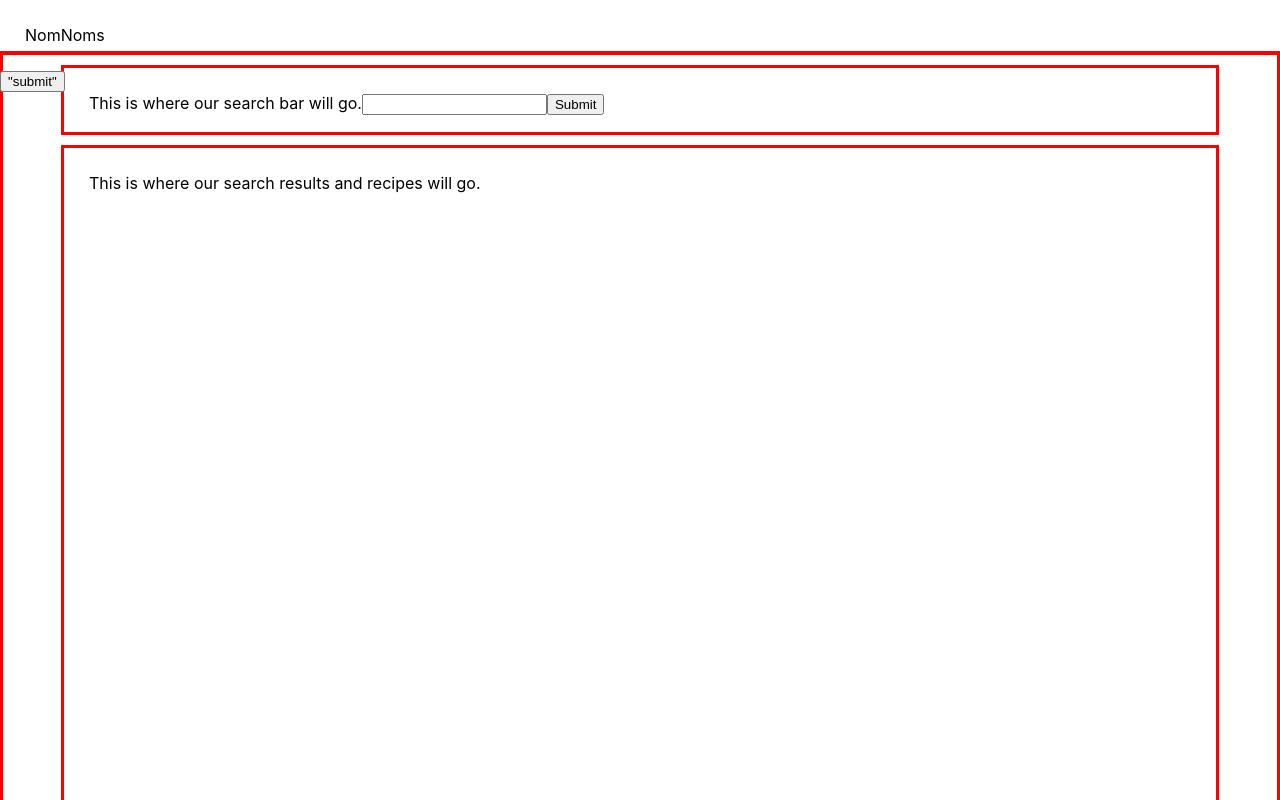
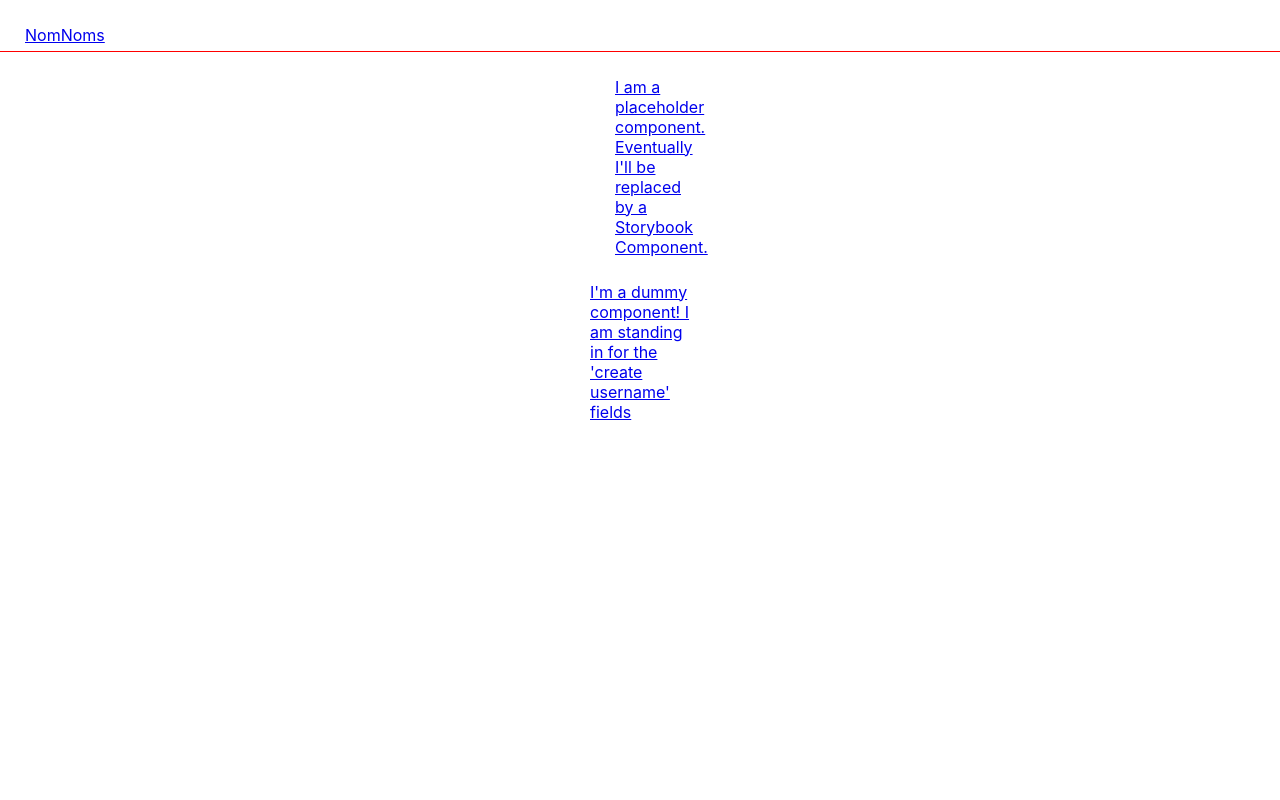
Before and after one commit to rmfortes/nom-noms-front-end, a React (Create React App) app: page / in a window 1280 px wide. Shown: the top 800 px of the page. Built offline with nearby package versions, Linux system fonts and the light colour scheme.

Commit message:
routes and links responding

```diff
--- a/src/App.css
+++ b/src/App.css
@@ -1,5 +1,7 @@
 .login {
   margin: auto;
+  height: 100px;
+  width: 100px;
 }
 
 .header {
--- a/src/App.js
+++ b/src/App.js
@@ -4,29 +4,22 @@ import "./App.css";
 import Header from "./Header.js";
 import Forms from "./Forms.js";
 import CreateUser from "./CreateUser.js";
-
-import Body from "./Body.js";
+import Login from "./Login";
+import DummyComponent from "./DummyComponent";
+import Body from './Body';
 
 class App extends React.Component {
   constructor(props) {
     super(props);
-
     this.state = {
       users: [],
     };
-
-    this.createUser = this.createUser.bind(this);
+    this.addUser = this.addUser.bind(this);
   }
 
-  createUser(users) {
-    this.setState({ users: users });
+  addUser(user) {
+    this.setState({ user: user });
   }
-
-  handleSubmit = (e) => {
-    e.preventDefault();
-    this.setState({ users: 'hellohello' })
-    console.log("I've been submitted");
-  };
 
   render() {
     return (
@@ -34,25 +27,22 @@ class App extends React.Component {
         <div className="App">
           <Header />
           <div className="login">
+            <Link to="/users">{Login}</Link>
+            <Route path="/"
+              render={routerProps =>
+              <Login addUser={this.addUser}
+            {...routerProps}
+          {...this.state} />} />
 
-            <Route
-              path="/"
-              render={(routerProps) => <Forms onSubmit={this.handleSubmit}
-              {...routerProps}
-              {...this.state} />}
-              exact
-              component={Body}>
-            </Route>
 
-            <Route
-              path="/users"
-              render={(routerProps) => <CreateUser onSubmit={this.handleSubmit}
-              {...routerProps}
-              {...this.state} />}
-               exact component={Body}
-               />
 
-            {/* <Body /> */}
+
+
+            <Route path="/" component={DummyComponent} />
+            <Route path="/user" render={routerProps => <Body addUser={this.addUser}
+            {...routerProps}
+            {...this.state}/>}
+            />
           </div>
         </div>
       </Router>
--- a/src/Body.js
+++ b/src/Body.js
@@ -1,6 +1,23 @@
 import React, { Component } from "react";
 
 class Body extends Component {
+  componentDidMount () {
+    // const url=//our url here
+
+
+    // fetch(url)
+    // .then(response => response.json())
+    // .then(response => {
+    //   let newUser = response
+    //   this.props.addUser(newUser)
+    // })
+    // .catch(err => {
+    //   console.log(err)
+    // })
+  }
+
+
+
   render() {
     return (
       <div className="body">
--- /dev/null
+++ b/src/DummyComponent.js
@@ -0,0 +1,16 @@
+import React, { Component } from 'react';
+import { Link } from 'react-router-dom';
+
+class DummyComponent extends Component {
+    render() {
+
+        return (
+            <div className="createDummy">
+                <Link to="/user">I'm a dummy component!
+                I am standing in for the 'create username' fields</Link>
+            </div>
+        );
+    }
+}
+
+export default DummyComponent;
--- a/src/Forms.js
+++ b/src/Forms.js
@@ -3,15 +3,16 @@ import "./Forms.css";
 
 class Forms extends Component {
   render() {
-    const Forms = props => (
-    <form className={`forms-${props.type}`}>
-      {" "}
-      <input type="text" placeholder="Username"></input>
-      <input type="text" placeholder="Password"></input>
-      <input type="Submit" placeholder="submit"></input>
-    </form>
+    return (
+      <div>
+        {/* <form className={`forms-${props.type}`}>
+          {" "} */}
+          <input type="text" placeholder="Username"></input>
+          <input type="text" placeholder="Password"></input>
+          <input type="Submit" placeholder="submit"></input>
+        {/* </form> */}
+      </div>
     );
-    return <div></div>;
   }
 }
 
--- a/src/Header.js
+++ b/src/Header.js
@@ -1,12 +1,12 @@
 import React from 'react';
 import './App.css';
+import { Link } from 'react-router-dom';
 
 function Header() {
   return (
     <div>
       <header className="header">
-          <p>NomNoms</p>
-          <button>"submit"</button>
+          <Link to="/"><p>NomNoms</p></Link>
       </header>
     </div>
   );
--- /dev/null
+++ b/src/Login.js
@@ -0,0 +1,15 @@
+import React, { Component } from 'react';
+import { Link } from 'react-router-dom';
+
+class Login extends Component {
+    render() {
+        return (
+            <div className="loginDummy">
+               <Link to="/user"><p>I am a placeholder component. Eventually I'll be replaced by a Storybook Component.
+                </p> </Link>
+            </div>
+        );
+    }
+}
+
+export default Login;
```
